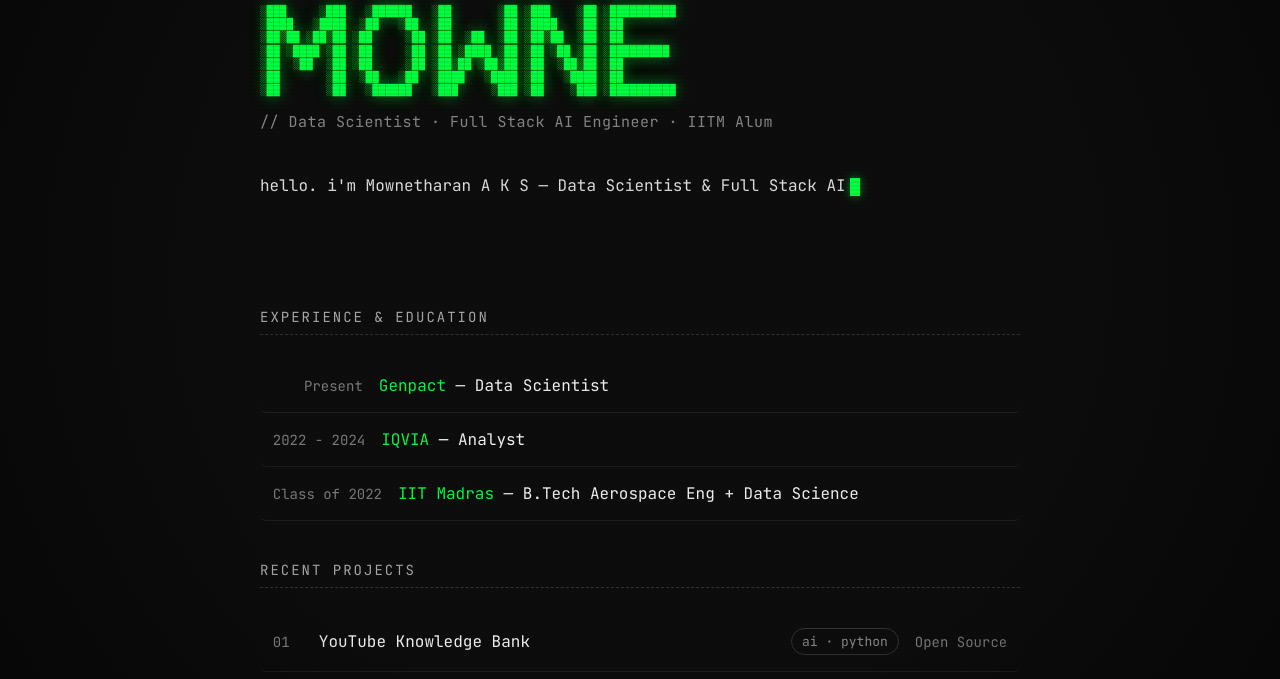
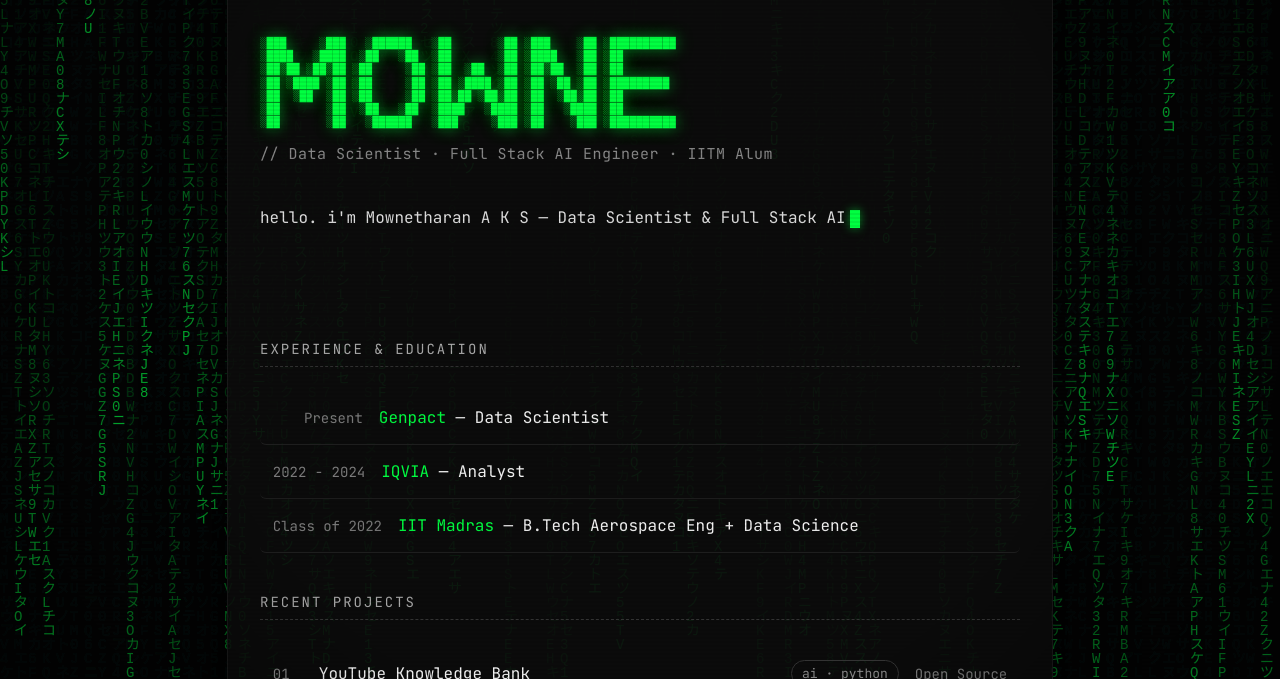
Before and after one commit to mowne67/blog, a website built with Vite: page index.html in a window 1280 px wide. Shown: the part 121-800 px from the top of the page. Built offline with nearby package versions, Linux system fonts and the light colour scheme.

Commit message:
refactor(ui): separate matrix intro overlay from background animation with dual canvas system
Introduced dedicated fullscreen intro canvas (#matrix-intro) that displays a fade-out animation before typewriter initialization, while background matrix animation runs continuously on separate canvas (#matrix-canvas). Updated character sets to include Japanese katakana for both animations and refined color gradients with brighter head characters (#ccffcc). Adjusted z-index layering (intro: 200, background: 0) and reduced background opacity to 0.7. Enhanced blog-wrap styling with semi-transparent background, borders, padding, and box-shadow for improved visual hierarchy and readability.

```diff
--- a/index.html
+++ b/index.html
@@ -11,6 +11,7 @@
 <body>
   <div class="crt-overlay"></div>
   <div class="scanlines"></div>
+  <canvas id="matrix-intro"></canvas>
   <canvas id="matrix-canvas"></canvas>
   <main class="page-container">
     <div class="blog-wrap">
--- a/main.js
+++ b/main.js
@@ -119,57 +119,92 @@ document.head.appendChild(style);
 document.addEventListener('DOMContentLoaded', () => {
   renderTags();
   renderPosts();
-  runMatrix();
+  runMatrix();           // background rain (always on)
+  runMatrixIntro();      // fullscreen intro rain (fades out, then typewriter starts)
 });
 
-function runMatrix() {
-  const canvas = document.getElementById('matrix-canvas');
-  if (!canvas) {
-    setTimeout(typeWriter, 500);
-    return;
-  }
+function runMatrixIntro() {
+  const canvas = document.getElementById('matrix-intro');
+  if (!canvas) { setTimeout(typeWriter, 500); return; }
   const ctx = canvas.getContext('2d');
 
   canvas.width = window.innerWidth;
   canvas.height = window.innerHeight;
 
-  const letters = 'ABCDEFGHIJKLMNOPQRSTUVWXYZ0123456789$+-*/=%""\'#&_(),.;:?!\\\\|{}<>[]^~';
-  const fontSize = 16;
-  const columns = canvas.width / fontSize;
+  const letters = 'アイウエオカキクケコサシスセソABCDEFGHIJKLMNOPQRSTUVWXYZ0123456789';
+  const fontSize = 14;
+  const columns = Math.floor(canvas.width / fontSize);
+  const drops = Array(columns).fill(1);
 
-  const drops = [];
-  for(let x = 0; x < columns; x++) {
-    drops[x] = 1;
+  function draw() {
+    ctx.fillStyle = 'rgba(0, 0, 0, 0.05)';
+    ctx.fillRect(0, 0, canvas.width, canvas.height);
+    ctx.font = fontSize + 'px monospace';
+    for (let i = 0; i < drops.length; i++) {
+      const text = letters.charAt(Math.floor(Math.random() * letters.length));
+      ctx.fillStyle = drops[i] === 1 ? '#ccffcc' : '#00FF41';
+      ctx.fillText(text, i * fontSize, drops[i] * fontSize);
+      if (drops[i] * fontSize > canvas.height && Math.random() > 0.975) drops[i] = 0;
+      drops[i]++;
+    }
   }
+
+  const interval = setInterval(draw, 40);
+
+  // After 2.5s, fade out the intro overlay
+  setTimeout(() => {
+    canvas.style.opacity = '0';
+    setTimeout(() => {
+      clearInterval(interval);
+      canvas.remove();
+      setTimeout(typeWriter, 100);
+    }, 1500); // wait for fade transition to finish
+  }, 2500);
+}
+
+function runMatrix() {
+  const canvas = document.getElementById('matrix-canvas');
+  if (!canvas) return;
+
+  const ctx = canvas.getContext('2d');
+
+  function resize() {
+    canvas.width = window.innerWidth;
+    canvas.height = window.innerHeight;
+  }
+  resize();
+  window.addEventListener('resize', resize);
+
+  const letters = 'アイウエオカキクケコサシスセソタチツテトナニヌネノABCDEFGHIJKLMNOPQRSTUVWXYZ0123456789';
+  const fontSize = 14;
+
+  let columns = Math.floor(canvas.width / fontSize);
+  const drops = Array(columns).fill(1);
+
+  window.addEventListener('resize', () => {
+    columns = Math.floor(canvas.width / fontSize);
+    drops.length = columns;
+    drops.fill(1);
+  });
 
   function draw() {
     ctx.fillStyle = 'rgba(0, 0, 0, 0.05)';
     ctx.fillRect(0, 0, canvas.width, canvas.height);
 
-    ctx.fillStyle = '#00FF41';
     ctx.font = fontSize + 'px monospace';
 
-    for(let i = 0; i < drops.length; i++) {
-        const text = letters.charAt(Math.floor(Math.random() * letters.length));
-        ctx.fillText(text, i * fontSize, drops[i] * fontSize);
+    for (let i = 0; i < drops.length; i++) {
+      const text = letters.charAt(Math.floor(Math.random() * letters.length));
+      // Bright head character
+      ctx.fillStyle = drops[i] === 1 ? '#ccffcc' : '#00FF41';
+      ctx.fillText(text, i * fontSize, drops[i] * fontSize);
 
-        if(drops[i] * fontSize > canvas.height && Math.random() > 0.975) {
-            drops[i] = 0;
-        }
-        drops[i]++;
+      if (drops[i] * fontSize > canvas.height && Math.random() > 0.975) {
+        drops[i] = 0;
+      }
+      drops[i]++;
     }
   }
 
-  const matrixInterval = setInterval(draw, 33);
-
-  // Fade out canvas after 2.5 seconds
-  setTimeout(() => {
-    canvas.style.opacity = '0';
-    setTimeout(() => {
-      clearInterval(matrixInterval);
-      canvas.remove();
-      // Start typewriter after matrix clears out
-      setTimeout(typeWriter, 100);
-    }, 1500);
-  }, 2500);
+  setInterval(draw, 40);
 }
--- a/style.css
+++ b/style.css
@@ -52,9 +52,19 @@ body, html {
   left: 0;
   width: 100vw;
   height: 100vh;
-  z-index: 100;
+  z-index: 0;
   pointer-events: none;
-  opacity: 1;
+  opacity: 0.7;
+}
+
+#matrix-intro {
+  position: fixed;
+  top: 0;
+  left: 0;
+  width: 100vw;
+  height: 100vh;
+  z-index: 200;
+  pointer-events: none;
   background: #000;
   transition: opacity 1.5s ease-out;
 }
@@ -63,12 +73,19 @@ body, html {
   display: flex;
   justify-content: center;
   padding: 3rem 1rem;
+  position: relative;
+  z-index: 1;
 }
 
 .blog-wrap {
   width: 100%;
   max-width: 760px;
   animation: fade-in 1s ease-out;
+  background: rgba(13, 13, 13, 0.92);
+  border-left: 1px solid #1a1a1a;
+  border-right: 1px solid #1a1a1a;
+  padding: 2rem;
+  box-shadow: 0 0 60px rgba(0, 0, 0, 0.8);
 }
 
 @keyframes fade-in {
```
